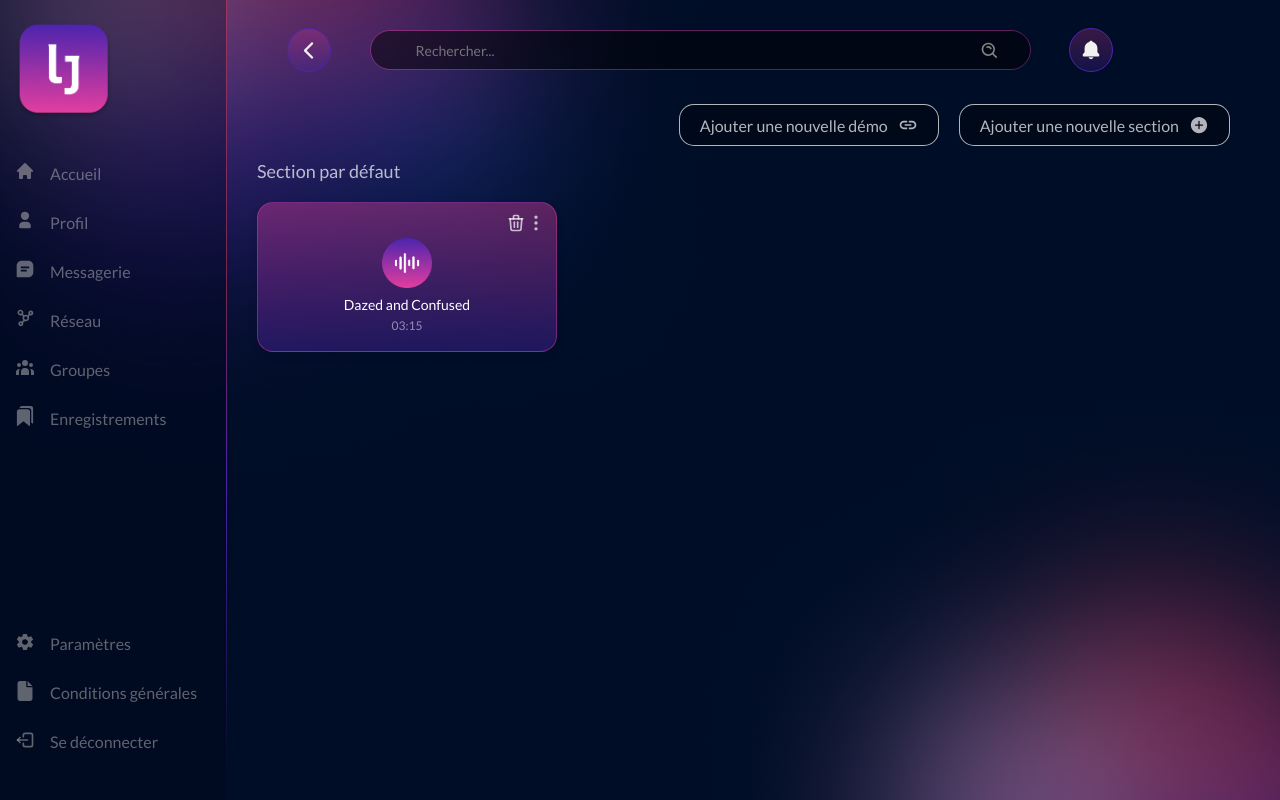
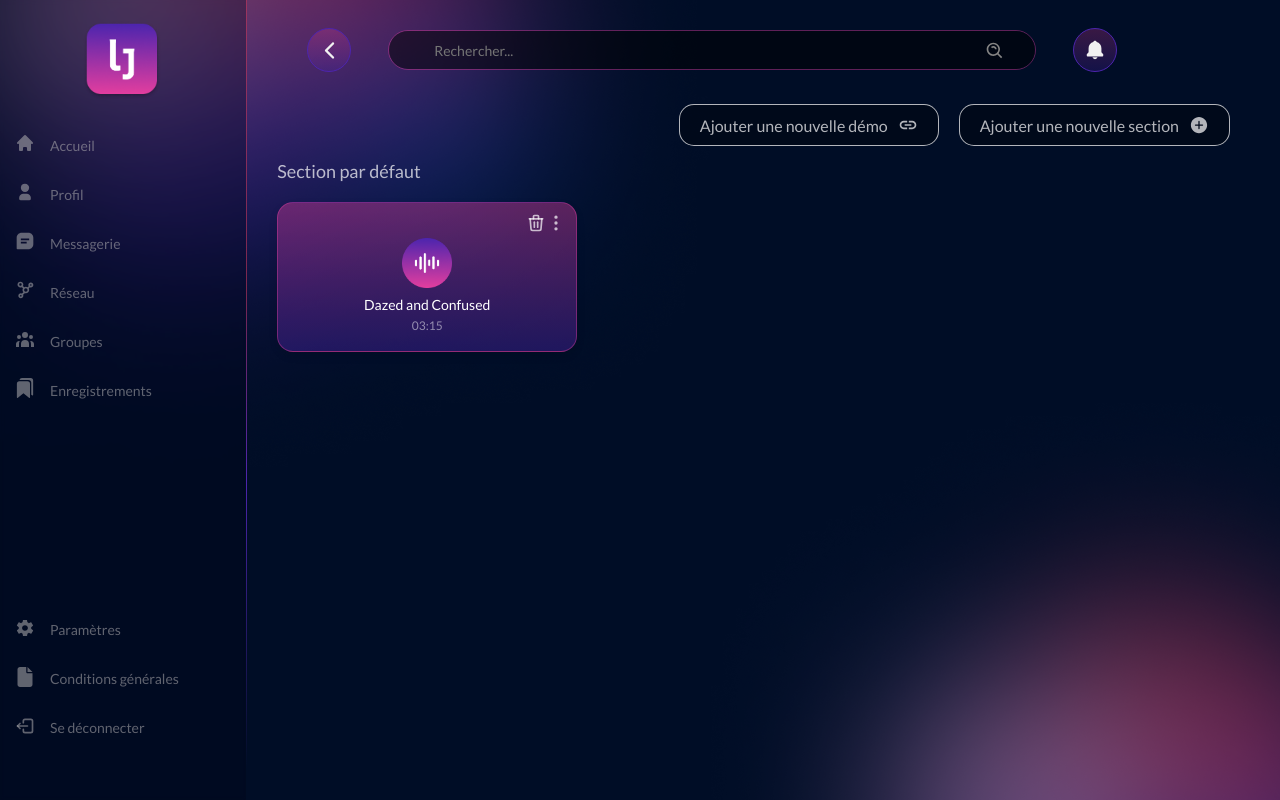
Before and after one commit to ApollineSetan/Projet-Fil-Rouge-App, a React (Vite) app: page / in a window 1280 px wide. Built offline with nearby package versions, Linux system fonts and the light colour scheme.

Commit message:
amélioration style left bar

```diff
--- a/electron.js
+++ b/electron.js
@@ -1,4 +1,4 @@
-const { app, BrowserWindow } = require("electron");
+npmconst { app, BrowserWindow } = require("electron");
 const path = require("path");
 
 function createWindow() {
--- a/src/Components/LeftMenu.jsx
+++ b/src/Components/LeftMenu.jsx
@@ -1,6 +1,5 @@
 import React, { useState } from "react";
 import "../Styles/LeftMenu.css";
-import { SiApplemusic } from "react-icons/si";
 import logoImage from "../assets/logoImage.png";
 
 // Components
@@ -11,9 +10,9 @@ function LeftMenu() {
   // Création d'un état pour suivre l'élément de menu actif
   const [activeIndex, setActiveIndex] = useState(null);
 
-  // Fonction pour gérer le clic sur un élément de menu
+  // Fonction pour gérer le clic sur un élément de menu et mettre l'index actif
   const handleMenuClick = (index) => {
-    setActiveIndex(index); // Met à jour l'index actif
+    setActiveIndex(index);
   };
 
   return (
@@ -24,7 +23,7 @@ function LeftMenu() {
         </i>
       </div>
 
-      {/* Passer activeIndex et handleMenuClick aux deux menus */}
+      {/* Passer activeIndex et handleMenuClick aux menus supérieurs et inférieurs*/}
       <Menu
         menuObject={MenuList.slice(0, 6)}
         className="primaryMenu"
--- a/src/Components/MenuList.jsx
+++ b/src/Components/MenuList.jsx
@@ -5,6 +5,7 @@ import { IoBookmarks } from "react-icons/io5";
 import { IoMdSettings } from "react-icons/io";
 import { FaFile } from "react-icons/fa6";
 
+// Tableau d'objets correspondant au menu de la side bar gauche
 const MenuList = [
   {
     id: 1,
--- a/src/Styles/LeftMenu.css
+++ b/src/Styles/LeftMenu.css
@@ -1,5 +1,5 @@
 .leftMenu {
-  width: 270px;
+  width: 300px;
   height: 100%;
   min-height: 120vh;
   background: rgba(2, 6, 23, 0.3);
@@ -19,33 +19,19 @@
 }
 
 .logoImage {
-  width: 100px;
+  width: 80px;
   align-items: center;
-  justify-content: center;
-  height: auto;
-  cursor: pointer;
 }
 
 .leftMenu .logoContainer {
-  color: #f1f1f1;
   display: flex;
   align-items: center;
-}
-
-.leftMenu .logoContainer i {
-  font-size: 50px;
-  color: #fe476e;
-}
-
-.leftMenu .logoContainer h2 {
-  font-size: 20px;
-  padding-left: 20px;
-  transform: translateY(-4px);
+  justify-content: center;
 }
 
 .MenuContainer {
   margin: 15px 0;
-  flex-grow: 1; /* Prendre tout l'espace restant */
+  flex-grow: 1;
 }
 
 .MenuContainer ul {
@@ -66,22 +52,20 @@
   color: #bababa84;
   display: flex;
   align-items: center;
-  font-size: 16px;
-  transition: color 0.3s ease, font-size 0.3s ease; /* Ajout de la transition pour la couleur et la taille de la police */
+  font-size: 14px;
+  transition: color 0.3s ease, font-size 0.3s ease;
 }
 
 .MenuContainer ul li a i {
   font-size: 20px;
   margin-right: 15px;
-  transition: color 0.3s ease; /* Transition pour la couleur de l'icône */
+  transition: color 0.3s ease;
 }
 
 .secondaryMenu {
-  margin-top: auto; /* Pousse le menu secondaire en bas */
-  padding-top: auto; /* Espace au-dessus des éléments du menu secondaire */
+  margin-top: auto;
 }
 
-/* Animation (hover, active) */
 .MenuContainer ul li.active a i {
   color: #fe476e;
 }
@@ -105,13 +89,13 @@
 
 .MenuContainer ul li:hover a {
   color: #eaeaea84;
-  font-size: 17px;
-  transition: color 0.3s ease, font-size 0.3s ease; /* Transition pour la couleur et la taille de la police lors du hover */
+  font-size: 15px;
+  transition: color 0.3s ease, font-size 0.3s ease;
 }
 
 .MenuContainer ul li.active a {
   color: #f1f1f1;
   text-shadow: 0px 0px 4px #f1f1f1;
-  font-size: 17px;
-  transition: color 0.3s ease, font-size 0.3s ease; /* Transition pour la couleur et la taille de la police quand actif */
+  font-size: 15px;
+  transition: color 0.3s ease, font-size 0.3s ease;
 }
```
